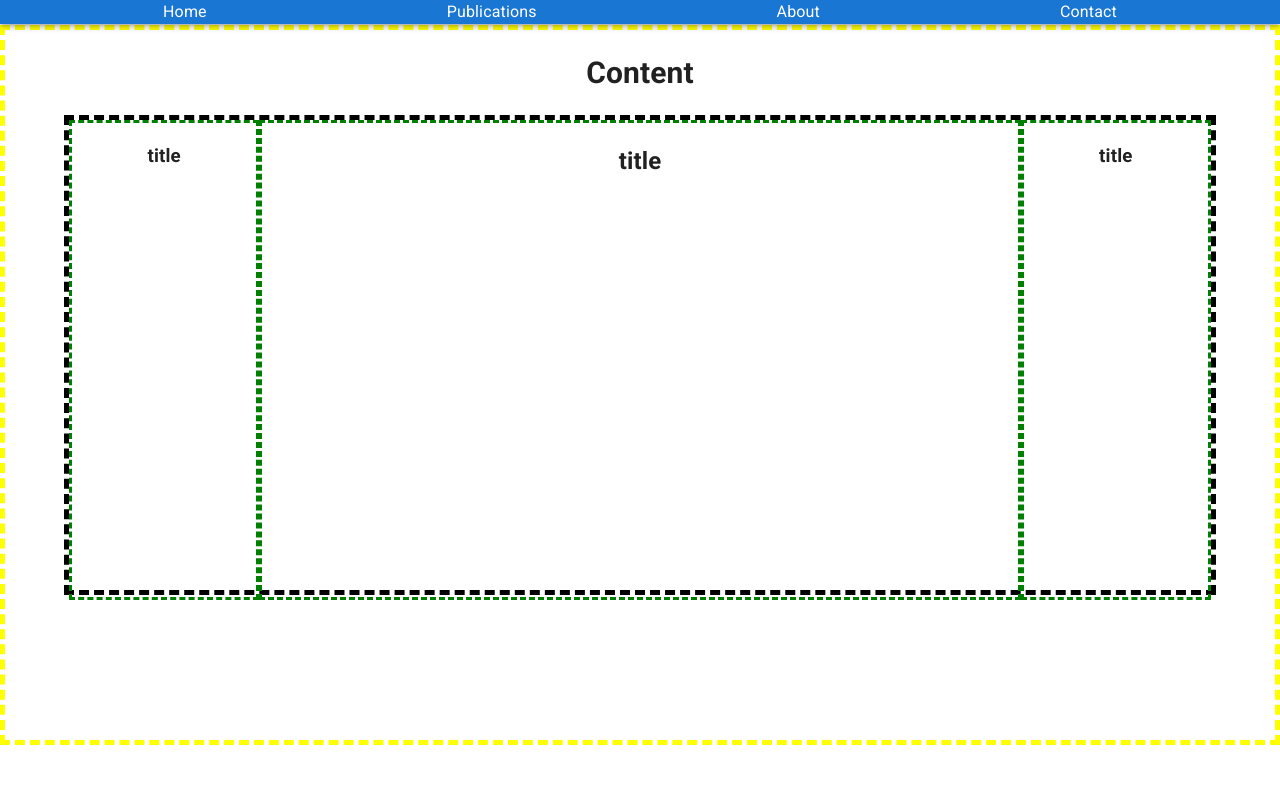
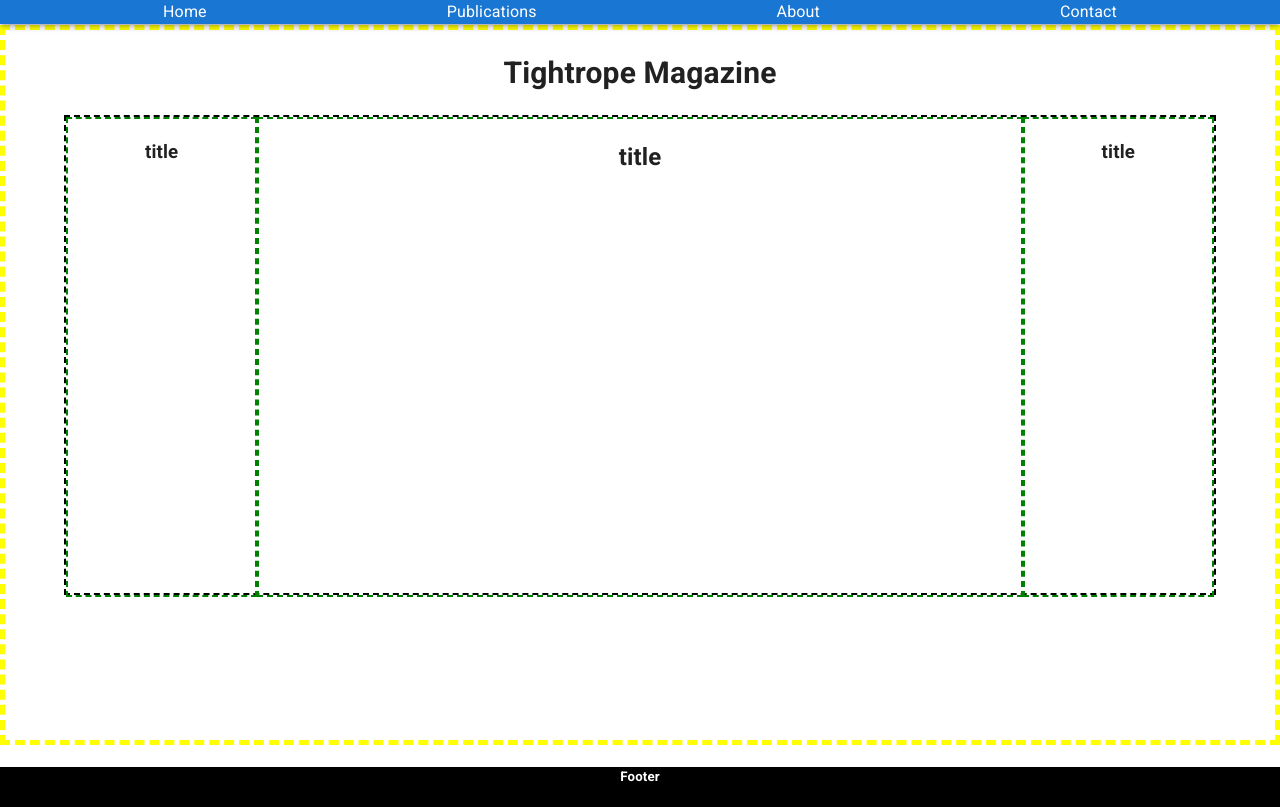
Before and after one commit to twalker7/tightrope-magazine-landing, a React (Create React App) app: page / in a window 1280 px wide. Built offline with nearby package versions, Linux system fonts and the light colour scheme.

Commit message:
changed gridlign width

```diff
--- a/src/App.css
+++ b/src/App.css
@@ -15,7 +15,7 @@
 
 .App-header {
   background-color: #282c34;
-  min-height: 100vh;
+
   display: flex;
   flex-direction: column;
   align-items: center;
@@ -44,12 +44,18 @@
   font-size: 30px;
 }
 .contentBody{
-  border: black 5px dashed;
+  border: black 2px dashed;
   height: 60vh;
   width: 90vw;
 }
 
 .columnContain{
   height: 60vh;
-  border: green 3px dashed;
+  border: green 2px dashed;
 }
+
+.footer{
+  background-color: black;
+  color: white;
+  height:5vh;
+}
--- a/src/App.js
+++ b/src/App.js
@@ -4,6 +4,7 @@ import CssBaseline from '@mui/material/CssBaseline';
 
 import Header from '../src/components/Header';
 import Content from '../src/components/Content';
+import Footer from '../src/components/Footer';
 
 function App() {
   return (
@@ -12,6 +13,7 @@ function App() {
       <Header/>
       <Content/>
 
+      <Footer/>
     </div>
   );
 }
--- a/src/components/Content/index.js
+++ b/src/components/Content/index.js
@@ -8,7 +8,7 @@ function Content(){
         <div>
 
             <div className="contentContainer" >
-                    <h1 className="contentHeader"> Content </h1>
+                    <h1 className="contentHeader"> Tightrope Magazine </h1>
                     <div className="contentBody">
                         <Grid container flexDirection="row" spacing={0}>
                             <Grid item lg={2}>
--- /dev/null
+++ b/src/components/Footer/index.js
@@ -0,0 +1,13 @@
+import React from 'react'
+
+
+function Footer(){
+    return(
+        <div className="footer">
+            <h5> Footer</h5>
+
+        </div>
+    );
+}
+
+export default Footer;
```
